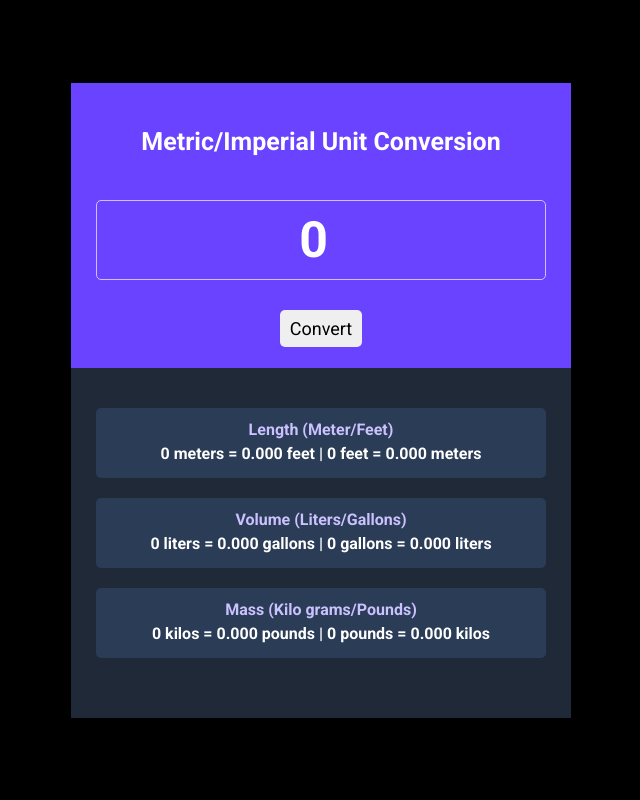
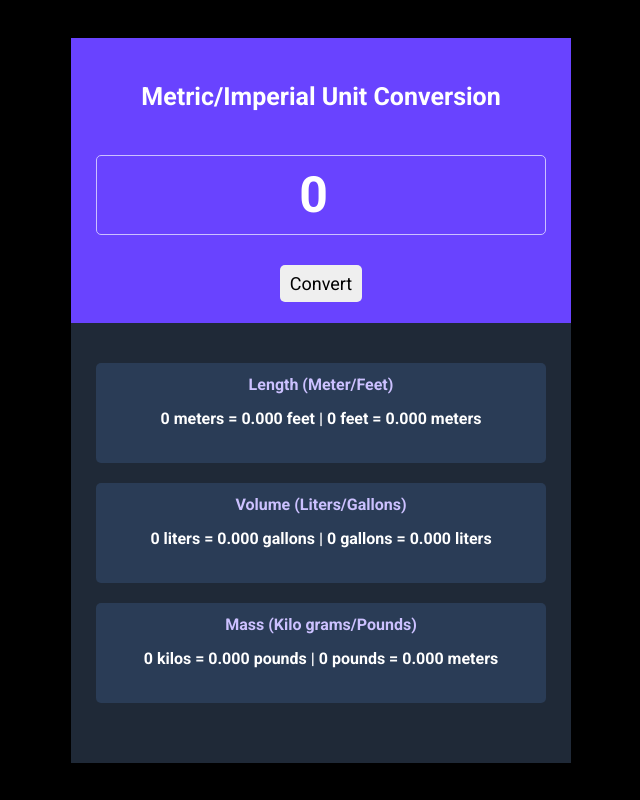
Before and after one commit to sergivanchenko/unit-converter, a plain HTML site: page index.html in a window 1280 px wide. Both pictures are taken after a click on the button "Convert". Shown: the whole page, without its empty margins (319-959 px from the left). Drawn offline with Linux system fonts and the light colour scheme.

Commit message:
update css, size item result

```diff
--- a/css/style.css
+++ b/css/style.css
@@ -66,7 +66,7 @@ body {
   background-color: #2a3c56;
   margin-bottom: 20px;
   padding: 10px;
-  height: 70px;
+  height: 100px;
   border-radius: 5px;
   color: #ccc1ff;
   font-weight: bold;
@@ -74,4 +74,5 @@ body {
 
 .result {
   color: #ffffff;
+  padding-top: 10px;
 }
--- a/js/main.js
+++ b/js/main.js
@@ -25,5 +25,5 @@ convert.addEventListener('click', function () {
   // Mass
   let multiMass = (userInput.value * oneKiloPounds).toFixed(3);
   let divMass = (userInput.value / oneKiloPounds).toFixed(3);
-  MassKiloPounds.textContent = `${userInput.value} kilos = ${multiMass} pounds | ${userInput.value} pounds = ${divMass} kilos`;
+  MassKiloPounds.textContent = `${userInput.value} kilos = ${multiMass} pounds | ${userInput.value} pounds = ${divMass} meters`;
 });
```
